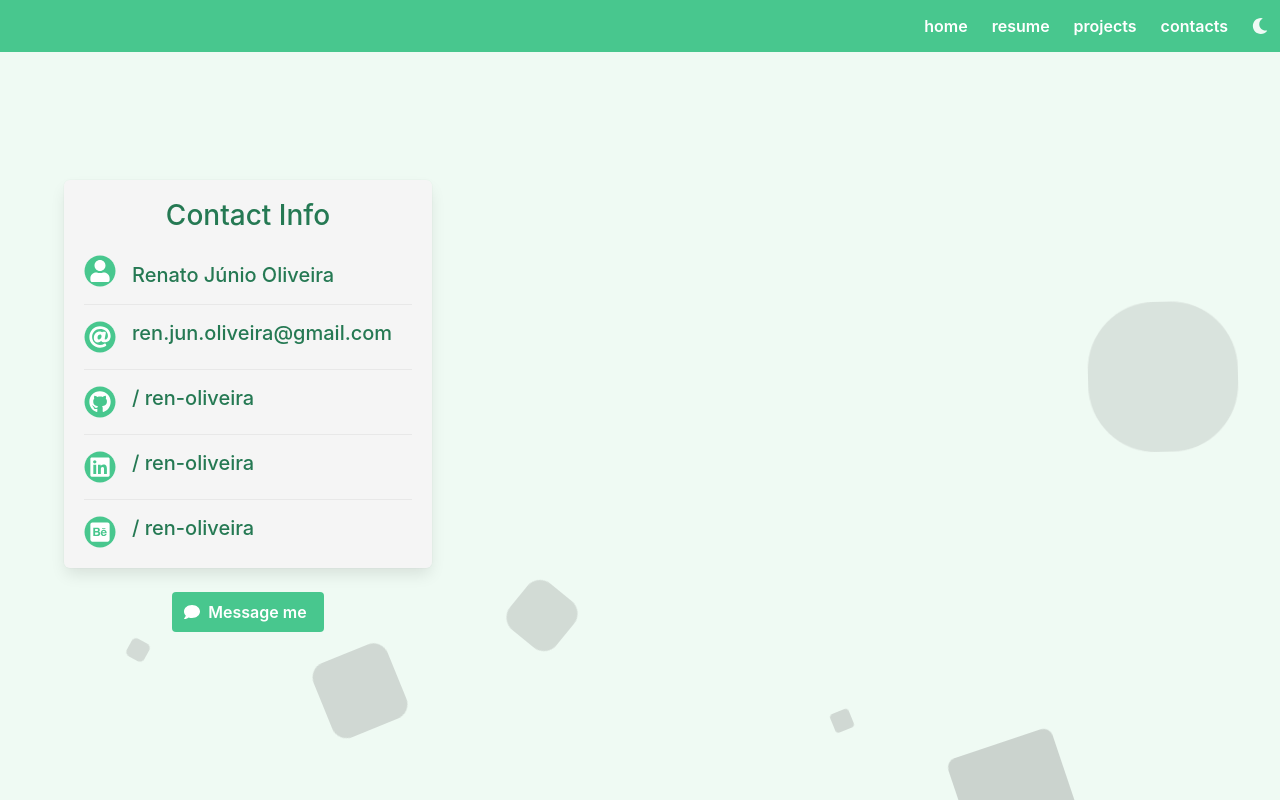
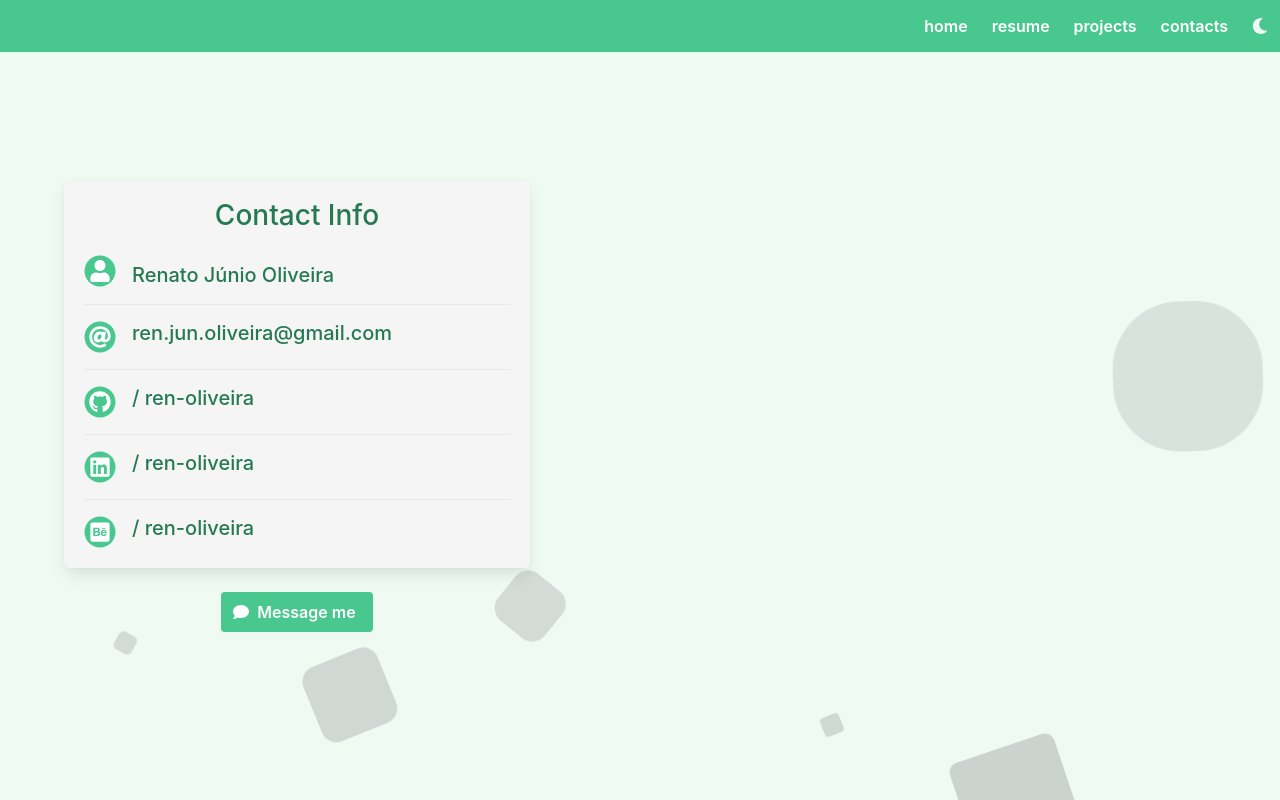
Before and after one commit to Ren-Oliveira/Resume, a React (Create React App) app: page /contacts in a window 1280 px wide. Built offline with nearby package versions, Linux system fonts and the light colour scheme.

Commit message:
fixed sizes, bg, and scroll

```diff
--- a/src/components/layout/Background.js
+++ b/src/components/layout/Background.js
@@ -6,9 +6,9 @@ const Background = props => {
 
   return (
     <>
-      <div className={classes.children}>{props.children}</div>
-      <div className={!theme ? classes.areaLight : classes.areaDark}>
-        <ul className={classes.circles}>
+      <div className={!theme ? classes.bgLight : classes.bgDark}>
+        <div className={classes.children}>{props.children}</div>
+        <ul className={classes.shapes}>
           <li></li>
           <li></li>
           <li></li>
--- a/src/components/layout/Background.module.css
+++ b/src/components/layout/Background.module.css
@@ -7,21 +7,28 @@
   width: 100%;
   position: absolute;
   z-index: 100;
+  overflow: hidden;
 }
 
-.areaDark {
+.bgDark {
+  position: absolute;
+  background-attachment: fixed;
+  overflow: auto;
   width: 100%;
   height: 100vh;
   background: hsl(0, 0%, 14%);
 }
 
-.areaLight {
+.bgLight {
+  position: absolute;
+  background-attachment: fixed;
+  overflow: auto;
   width: 100%;
   height: 100vh;
   background: hsl(142, 52%, 96%);
 }
 
-.circles {
+.shapes {
   position: absolute;
   top: 0;
   left: 0;
@@ -30,7 +37,7 @@
   overflow: hidden;
 }
 
-.circles li {
+.shapes li {
   position: absolute;
   display: block;
   list-style: none;
@@ -41,14 +48,14 @@
   bottom: -150px;
 }
 
-.circles li:nth-child(1) {
+.shapes li:nth-child(1) {
   left: 25%;
   width: 80px;
   height: 80px;
   animation-delay: 0s;
 }
 
-.circles li:nth-child(2) {
+.shapes li:nth-child(2) {
   left: 10%;
   width: 20px;
   height: 20px;
@@ -56,14 +63,14 @@
   animation-duration: 12s;
 }
 
-.circles li:nth-child(3) {
+.shapes li:nth-child(3) {
   left: 70%;
   width: 20px;
   height: 20px;
   animation-delay: 4s;
 }
 
-.circles li:nth-child(4) {
+.shapes li:nth-child(4) {
   left: 40%;
   width: 60px;
   height: 60px;
@@ -71,28 +78,28 @@
   animation-duration: 18s;
 }
 
-.circles li:nth-child(5) {
+.shapes li:nth-child(5) {
   left: 65%;
   width: 20px;
   height: 20px;
   animation-delay: 0s;
 }
 
-.circles li:nth-child(6) {
+.shapes li:nth-child(6) {
   left: 75%;
   width: 110px;
   height: 110px;
   animation-delay: 3s;
 }
 
-.circles li:nth-child(7) {
+.shapes li:nth-child(7) {
   left: 35%;
   width: 150px;
   height: 150px;
   animation-delay: 7s;
 }
 
-.circles li:nth-child(8) {
+.shapes li:nth-child(8) {
   left: 50%;
   width: 25px;
   height: 25px;
@@ -100,7 +107,7 @@
   animation-duration: 45s;
 }
 
-.circles li:nth-child(9) {
+.shapes li:nth-child(9) {
   left: 20%;
   width: 15px;
   height: 15px;
@@ -108,7 +115,7 @@
   animation-duration: 35s;
 }
 
-.circles li:nth-child(10) {
+.shapes li:nth-child(10) {
   left: 85%;
   width: 150px;
   height: 150px;
@@ -118,13 +125,13 @@
 
 @keyframes animate {
   0% {
-    transform: translateY(0) rotate(0deg);
+    transform: translateY(0) rotate(0deg) translateX(0);
     opacity: 1;
     border-radius: 10;
   }
 
   100% {
-    transform: translateY(-1000px) rotate(720deg);
+    transform: translateY(-1000px) rotate(720deg) translateX(50px);
     opacity: 0.1;
     border-radius: 90%;
   }
--- a/src/components/layout/Layout.js
+++ b/src/components/layout/Layout.js
@@ -1,15 +1,12 @@
-import { Fragment } from 'react';
 import Background from './Background';
 import MainNavigation from './MainNavigation';
 
 const Layout = props => {
   return (
-    <Fragment>
-      <Background>
-        <MainNavigation />
-        <main>{props.children}</main>
-      </Background>
-    </Fragment>
+    <Background>
+      <MainNavigation />
+      <main>{props.children}</main>
+    </Background>
   );
 };
 
--- a/src/components/ui/projects/ProjectCard.js
+++ b/src/components/ui/projects/ProjectCard.js
@@ -10,7 +10,7 @@ const ProjectCard = props => {
   const titleLight = 'has-text-success-dark';
 
   return (
-    <div class="column is-one-third">
+    <div className="column is-one-third">
       <div className={darkTheme ? classDark : classLight}>
         <div className="card-image">
           <a href={props.projectLink}>
--- a/src/pages/Contacts.js
+++ b/src/pages/Contacts.js
@@ -8,7 +8,7 @@ const Contacts = () => {
       <div className="hero-body">
         <div className="container mt-5">
           <div className="columns">
-            <div className="column is-one-third">
+            <div className="column is-9-tablet is-5-desktop is-12-mobile">
               <ContactsCard />
               <MessageMe />
             </div>
```
